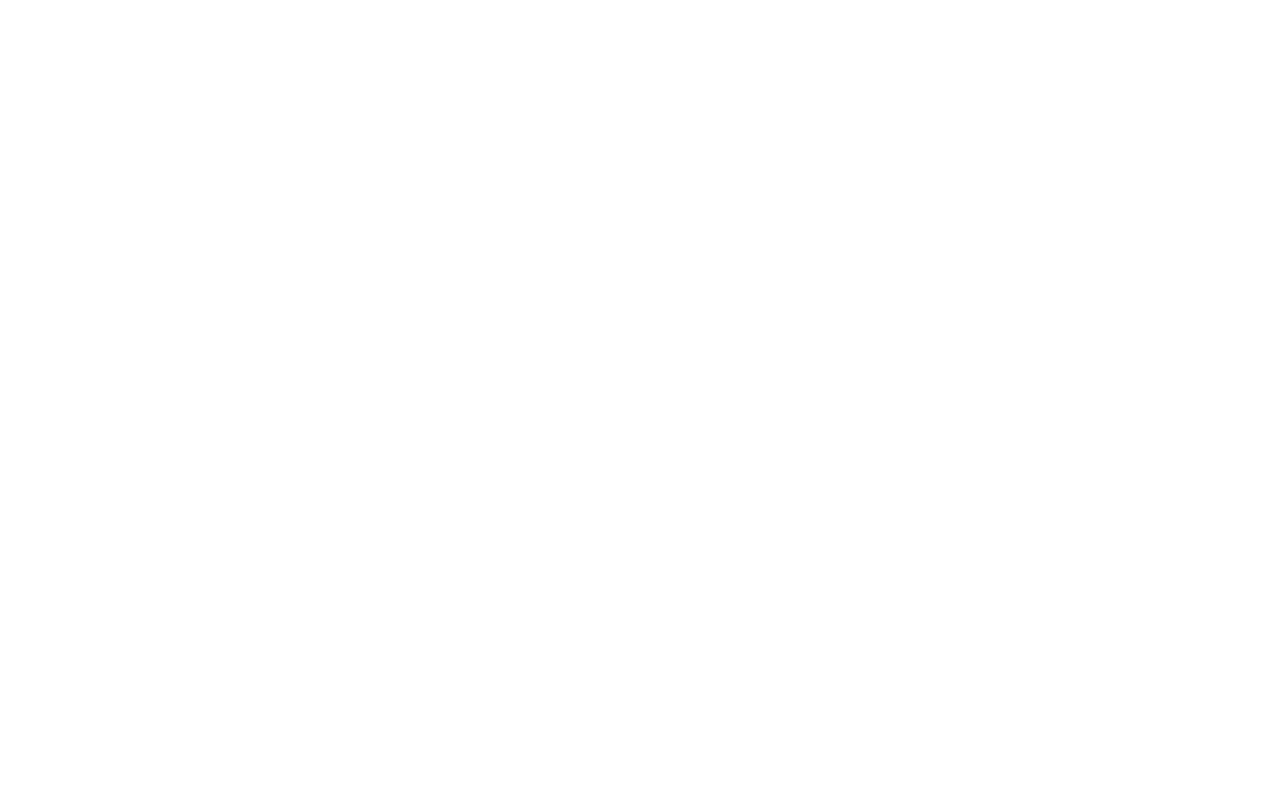
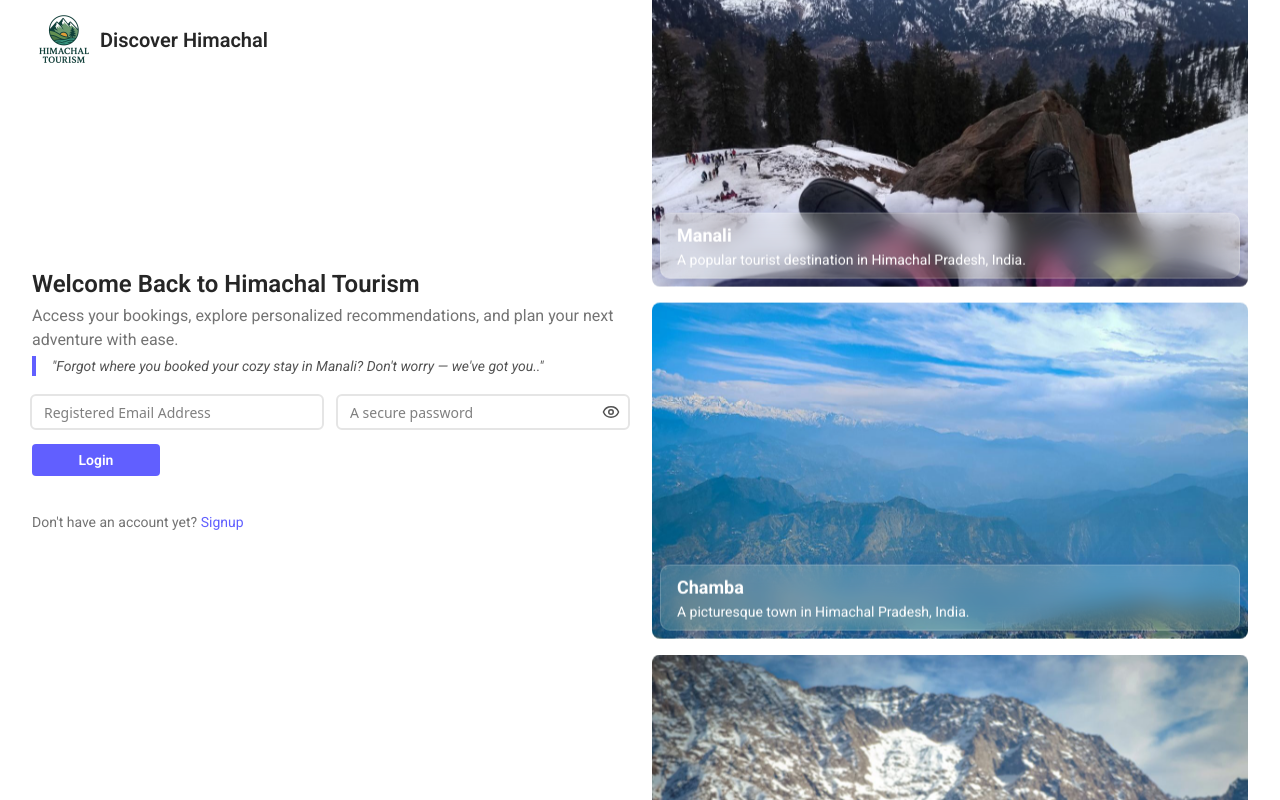
Before and after one commit to Halleys123/HACK_ON_HILLS, a React (Vite) app in the folder frontend-react/: page /login in a window 1280 px wide. Before the commit this address had no page. Built offline with nearby package versions, Linux system fonts and the light colour scheme.

Commit message:
feat: auth pages ready

```diff
--- a/frontend-react/src/App.jsx
+++ b/frontend-react/src/App.jsx
@@ -2,13 +2,15 @@ import React from 'react';
 import { BrowserRouter, Route, Routes } from 'react-router-dom';
 import Signup from '@/pages/Signup';
 import AuthLayout from './layouts/AuthLayout/AuthLayout';
+import Login from './pages/Login';
 
 function App() {
   return (
     <BrowserRouter>
       <Routes>
         <Route path='/' element={<AuthLayout />}>
-          <Route index path='signup' element={<Signup />} />
+          <Route path='login' element={<Login />} />
+          <Route path='signup' element={<Signup />} />
           <Route index element={<Signup />} />
         </Route>
       </Routes>
--- a/frontend-react/src/pages/Login.jsx
+++ b/frontend-react/src/pages/Login.jsx
@@ -1,3 +1,51 @@
+import Button from '@/components/Button';
+import Dropdown from '@/components/Dropdown';
+import Input from '@/components/Input';
+import Logo from '@/components/Logo';
+import React from 'react';
+import { Link } from 'react-router-dom';
+
 export default function Login() {
-  return <></>;
+  return (
+    <>
+      <Logo />
+      <div className='flex flex-col gap-1 my-auto'>
+        <span className='font-mont text-2xl font-semibold text-neutral-800'>
+          Welcome Back to Himachal Tourism
+        </span>
+        <span className='font-sm text-md font-mont text-neutral-500'>
+          Access your bookings, explore personalized recommendations, and plan
+          your next adventure with ease.
+        </span>
+        <span className='italic text-neutral-600 text-sm font-mont border-l-4 border-indigo-500 pl-4'>
+          "Forgot where you booked your cozy stay in Manali? Don't worry — we've
+          got you.."
+        </span>
+
+        <div className='grid grid-cols-2 gap-4 mt-4'>
+          <Input
+            placeholder={'Registered Email Address'}
+            type={'email'}
+            className={'max-w-80'}
+            name='email'
+          />
+          <Input
+            placeholder={'A secure password'}
+            type={'password'}
+            className={'max-w-80'}
+            name='password'
+          />
+
+          <Button className='max-w-32'>Login</Button>
+        </div>
+        <span className='text-neutral-500 text-sm font-mont mt-8'>
+          Don't have an account yet?{' '}
+          <Link to='/signup' className='text-indigo-500'>
+            Signup
+          </Link>{' '}
+        </span>
+      </div>
+      <div className='h-16'></div>
+    </>
+  );
 }
```
